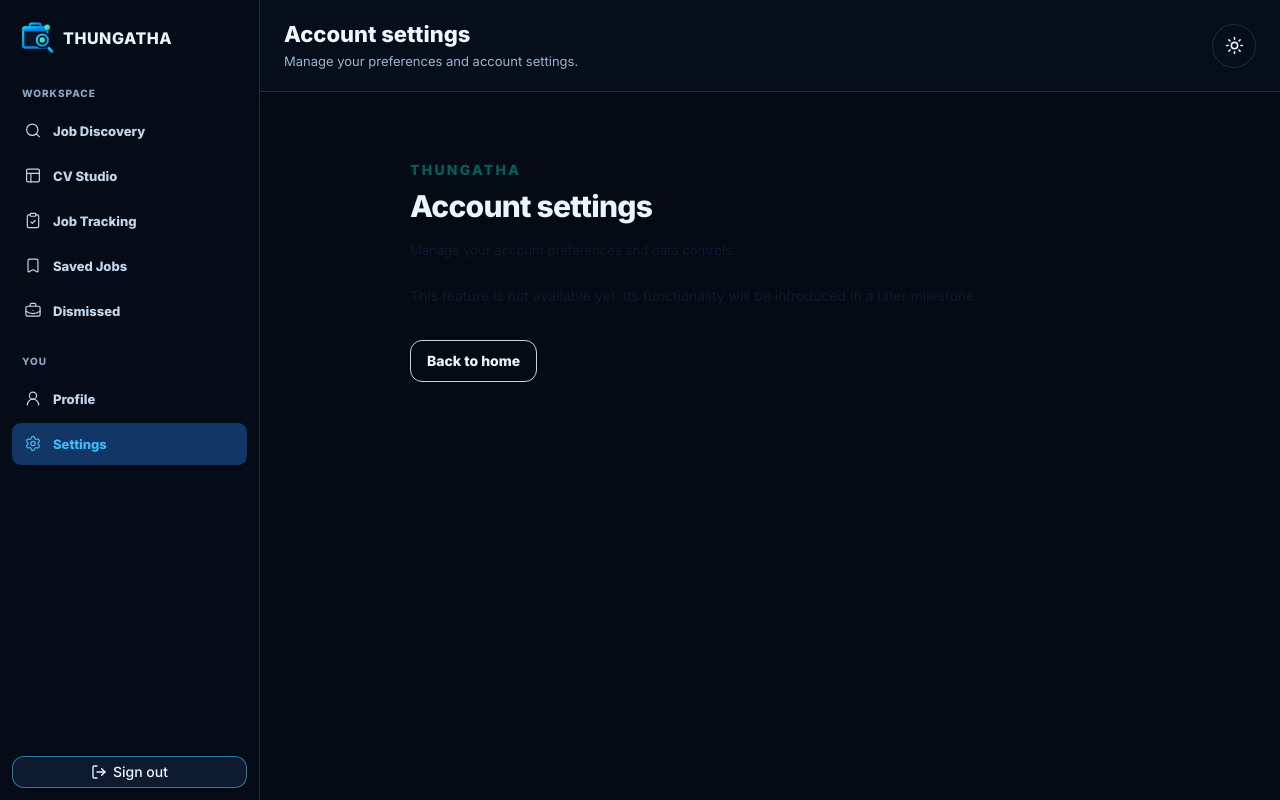
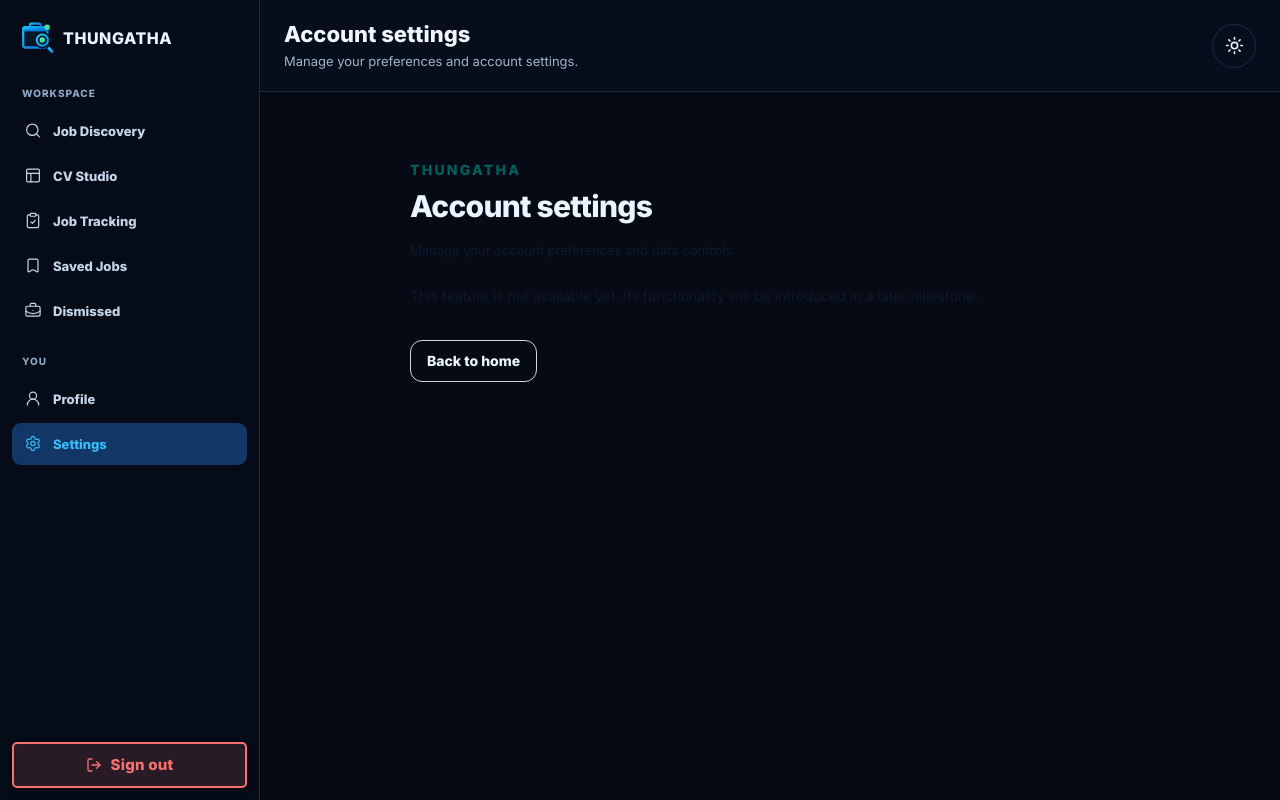
Before and after one commit to Msekeli/thungatha, a Next.js app: page /account in a window 1280 px wide. Built offline with nearby package versions, Linux system fonts and the light colour scheme; no server answers.

Commit message:
Emphasize authenticated sign-out button

```diff
--- a/src/components/layout/workspace-sidebar-nav.css
+++ b/src/components/layout/workspace-sidebar-nav.css
@@ -57,7 +57,6 @@
   margin-top: auto;
   padding-top: 16px;
 }
-.th-workspace-sidebar-footer .th-btn,
 .th-workspace-sign-in {
   display: flex;
   justify-content: center;
@@ -66,21 +65,48 @@
   min-height: 42px;
   padding: 9px 12px;
   border: 1px solid var(--th-workspace-signout-border);
-  border-radius: 11px;
+  border-radius: 5px;
   background: transparent;
   color: var(--th-workspace-nav-text);
   font-size: 14px;
   font-weight: 700;
-  letter-spacing: 0.01em;
-  box-shadow: 0 4px 12px rgb(0 0 0 / 14%);
-  transition: background 150ms ease, border-color 150ms ease, transform 150ms ease, box-shadow 150ms ease;
   text-decoration: none;
+  transition: background 150ms ease, border-color 150ms ease, color 150ms ease;
 }
-.th-workspace-sidebar-footer .th-btn:hover,
 .th-workspace-sign-in:hover {
   background: var(--th-workspace-nav-active-bg);
-  border-color: var(--th-workspace-signout-border);
+  border-color: var(--th-workspace-nav-active-fg);
   color: var(--th-workspace-nav-active-fg);
-  box-shadow: 0 6px 16px rgb(0 0 0 / 20%);
+}
+
+/* Authenticated sign-out action: deliberately prominent and only applied to SignOutControl. */
+.th-workspace-sidebar-footer .th-workspace-signout {
+  display: flex;
+  justify-content: center;
+  align-items: center;
+  gap: 9px;
+  width: 100%;
+  min-height: 46px;
+  padding: 10px 14px;
+  border: 2px solid var(--th-danger);
+  border-radius: 5px;
+  background: var(--th-danger-bg);
+  color: var(--th-danger);
+  font-size: 15px;
+  font-weight: 800;
+  letter-spacing: 0.015em;
+  line-height: 1.25;
+  box-shadow: 0 3px 10px rgb(0 0 0 / 18%);
+  transition: background 150ms ease, border-color 150ms ease, color 150ms ease, box-shadow 150ms ease, transform 150ms ease;
+}
+.th-workspace-sidebar-footer .th-workspace-signout:hover {
+  border-color: var(--th-danger);
+  background: var(--th-danger);
+  color: #ffffff;
+  box-shadow: 0 5px 14px rgb(0 0 0 / 24%);
   transform: translateY(-1px);
 }
+.th-workspace-sidebar-footer .th-workspace-signout:focus-visible {
+  outline: 2px solid var(--th-danger);
+  outline-offset: 3px;
+}
```
